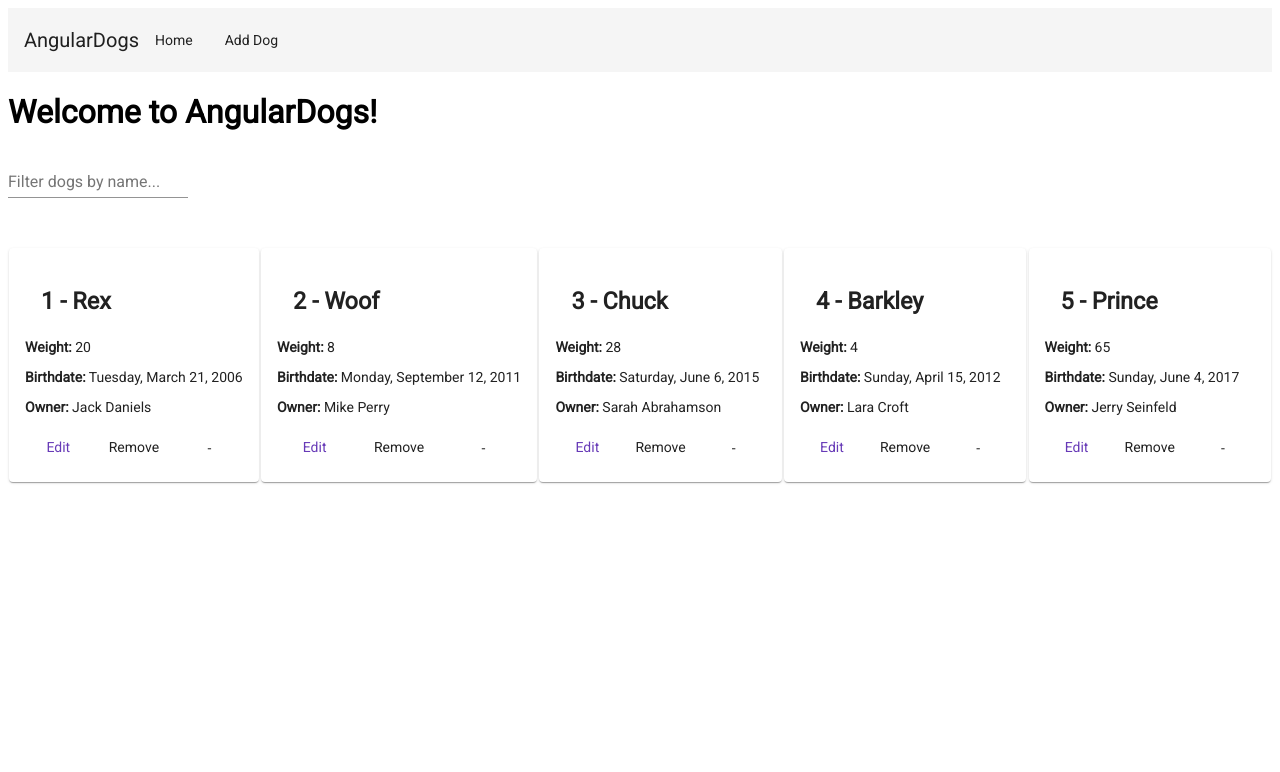
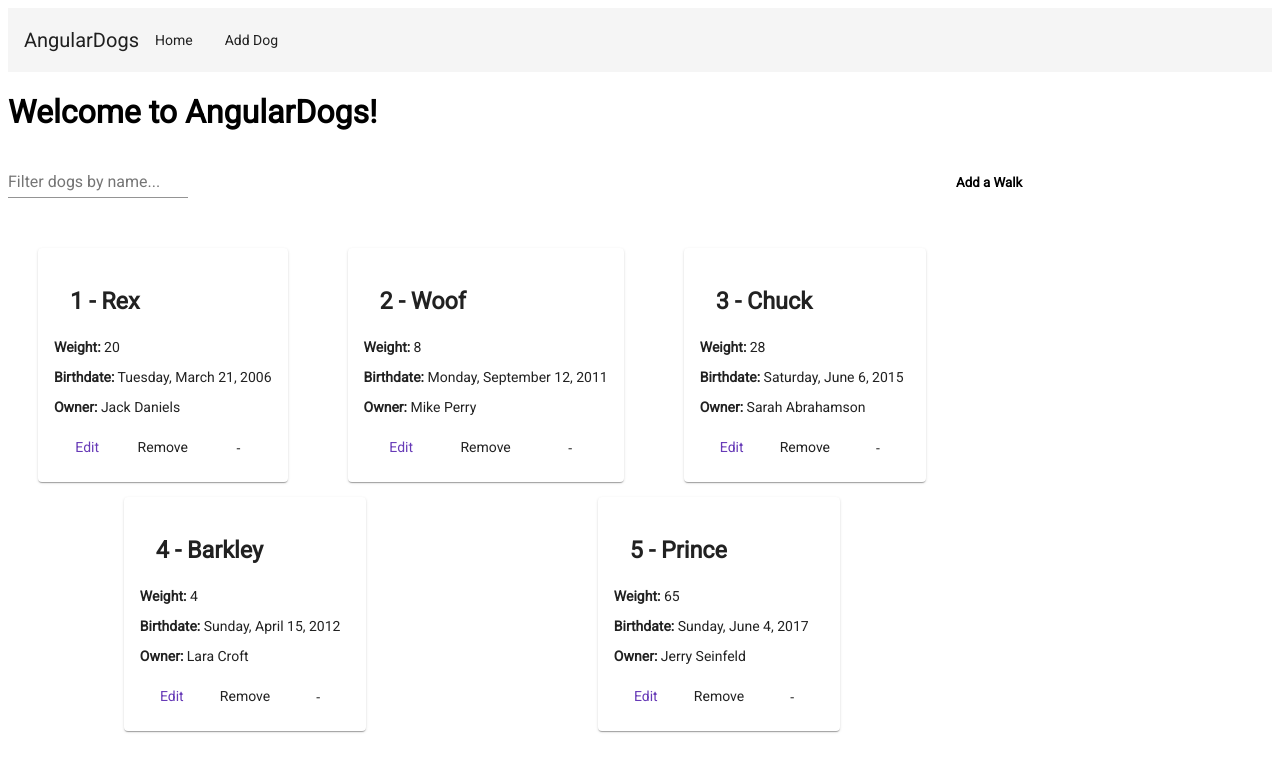
Before and after one commit to nosteiner/salesManageWeb, an Angular app: page / in a window 1280 px wide. Shown: the top 772 px of the page. Built offline with nearby package versions, Linux system fonts and the light colour scheme.

Commit message:
Added boilerplate code for component interaction lesson

```diff
--- a/src/app/dog.ts
+++ b/src/app/dog.ts
@@ -1,8 +1,11 @@
+import Walk from "./walk";
+
 export class Dog {
     public id : number;
     public name : string;
     public birthDate : Date;
     public weight : number;
     public owner : string;
+    public walks : Array<Walk>
     constructor() {}
 }
--- a/src/app/dogs.service.ts
+++ b/src/app/dogs.service.ts
@@ -2,11 +2,11 @@ import { Injectable } from '@angular/core';
 import { Dog } from './dog';
 
 const DOGS =  [
-  {id: 0, name: 'Rex', weight: 20, birthDate: new Date(2006, 2, 21), owner: 'Jack Daniels'},
-  {id: 1, name: 'Woof', weight: 8, birthDate: new Date(2011, 8, 12), owner: 'Mike Perry'},
-  {id: 2, name: 'Chuck', weight: 28, birthDate: new Date(2015, 5, 6), owner: 'Sarah Abrahamson'},
-  {id: 3, name: 'Barkley', weight: 4, birthDate: new Date(2012, 3, 15), owner: 'Lara Croft'},
-  {id: 4, name: 'Prince', weight: 65, birthDate: new Date(2017, 5, 4), owner: 'Jerry Seinfeld'}
+  {id: 0, name: 'Rex', weight: 20, birthDate: new Date(2006, 2, 21), owner: 'Jack Daniels', walks: []},
+  {id: 1, name: 'Woof', weight: 8, birthDate: new Date(2011, 8, 12), owner: 'Mike Perry', walks: []},
+  {id: 2, name: 'Chuck', weight: 28, birthDate: new Date(2015, 5, 6), owner: 'Sarah Abrahamson', walks: []},
+  {id: 3, name: 'Barkley', weight: 4, birthDate: new Date(2012, 3, 15), owner: 'Lara Croft', walks: []},
+  {id: 4, name: 'Prince', weight: 65, birthDate: new Date(2017, 5, 4), owner: 'Jerry Seinfeld', walks: []}
 ];
 
 @Injectable()
--- a/src/app/dogs/dogs.component.html
+++ b/src/app/dogs/dogs.component.html
@@ -1,3 +1,5 @@
+<div class="container">
+    <div class="list-container">
         <mat-form-field>
               <input matInput [(ngModel)]="filterTerm" (ngModelChange)="onFilterChanged()" placeholder="Filter dogs by name..." />
         </mat-form-field>
@@ -24,3 +26,8 @@
 
               </mat-card>
         </div>
+      </div>
+      <div class="expander-container">
+        <h5>Add a Walk</h5>
+      </div>
+</div>
--- a/src/app/dogs/dogs.component.scss
+++ b/src/app/dogs/dogs.component.scss
@@ -1,3 +1,10 @@
+.container {
+    display: flex;
+
+    .list-container {
+        flex: 3;
+        flex-grow: 3;
+
         .cards-container {
             display: flex;
             flex-wrap: wrap;
@@ -16,3 +23,11 @@
             align-items: center;
             justify-content: space-around;
         }
+
+    }
+
+    .expander-container {
+        flex: 1;
+    }
+
+}
--- /dev/null
+++ b/src/app/walk.ts
@@ -0,0 +1,5 @@
+export default class Walk {
+    public type : string;
+    public date : Date;
+    public comments : string;
+}
```
Lines whose indentation alone changed are shown as unchanged.
